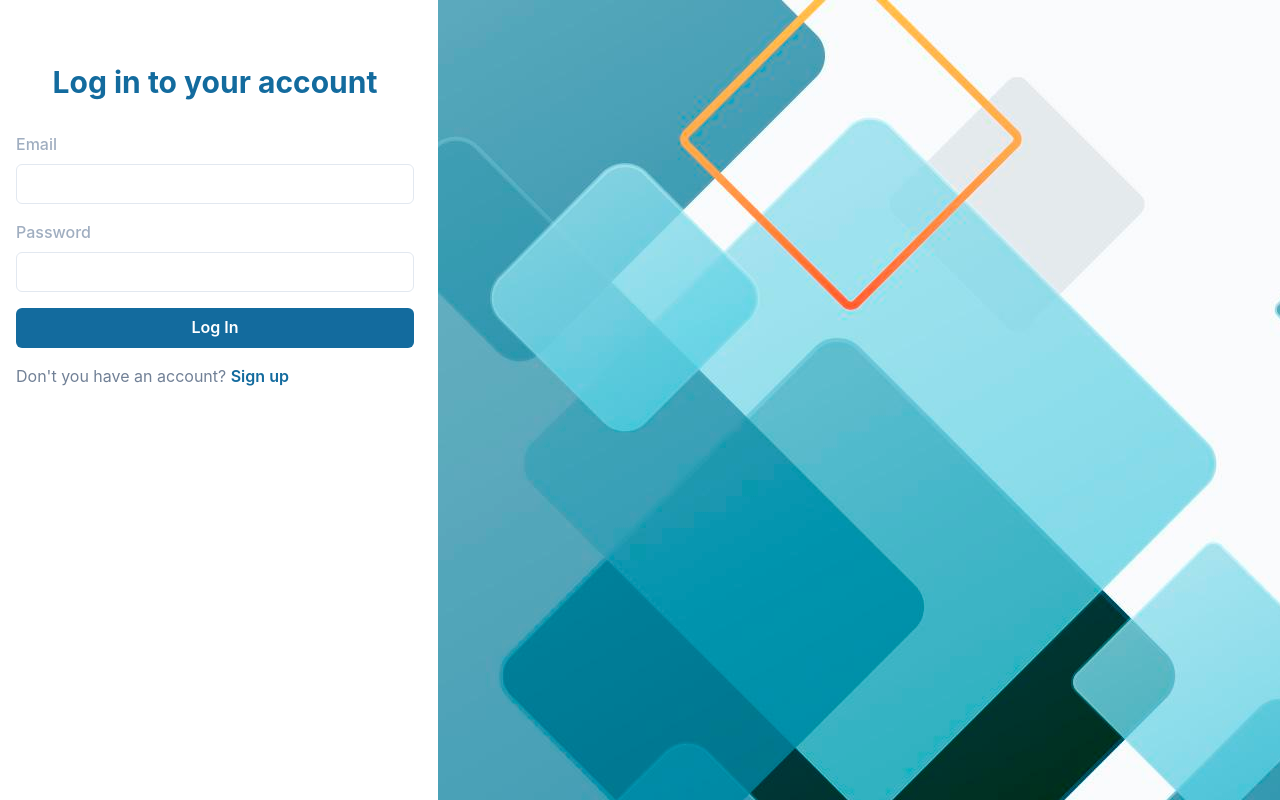
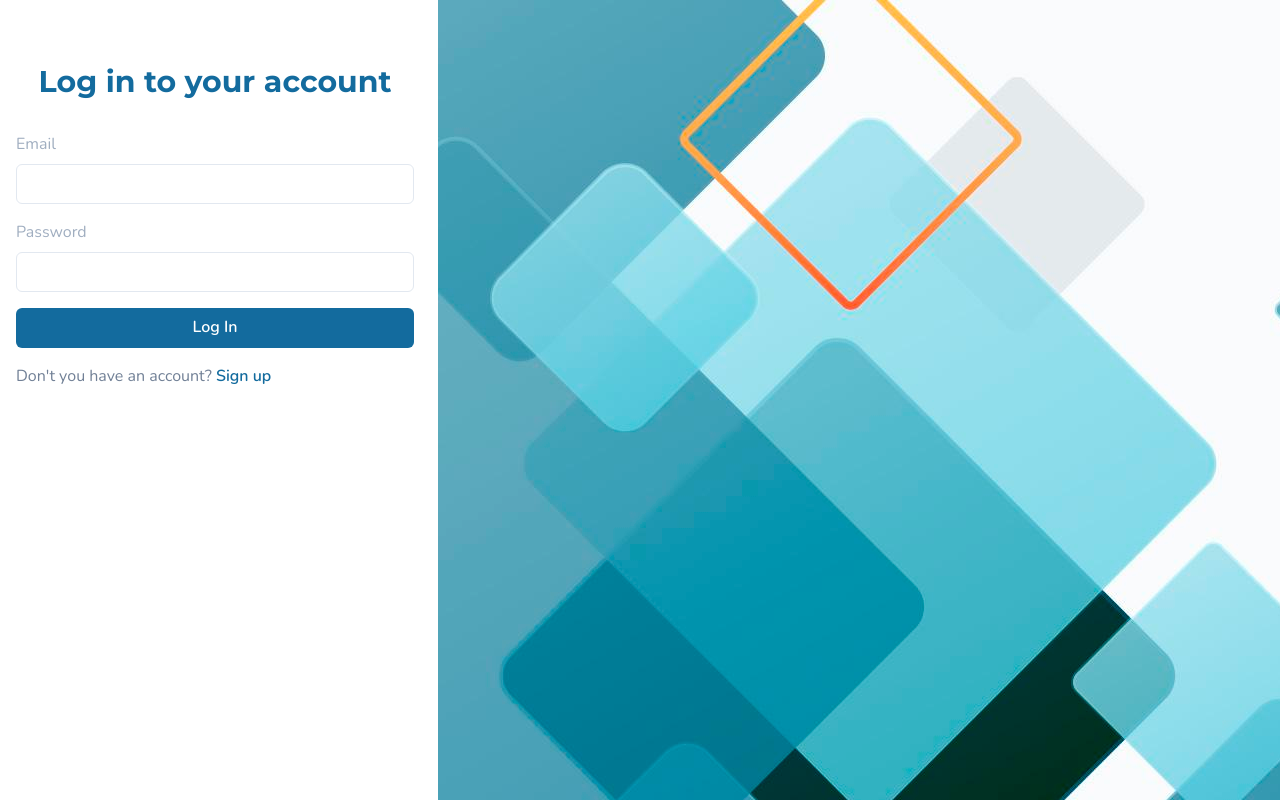
Before and after one commit to ether200/resource-manager, a React (Create React App) app in the folder client/: page / in a window 1280 px wide. Built offline with nearby package versions, Linux system fonts and the light colour scheme.

Commit message:
finished ui

```diff
--- a/client/public/index.html
+++ b/client/public/index.html
@@ -15,8 +15,9 @@
       user's mobile device or desktop. See https://developers.google.com/web/fundamentals/web-app-manifest/
     -->
     <link rel="manifest" href="%PUBLIC_URL%/manifest.json" />
+    <link rel="preconnect" href="https://fonts.gstatic.com" />
     <link
-      href="https://fonts.googleapis.com/css?family=Montserrat:400|Work+Sans:400"
+      href="https://fonts.googleapis.com/css2?family=Montserrat:ital,wght@0,100;0,200;0,300;0,400;0,500;0,600;0,700;0,800;0,900;1,100;1,200;1,300;1,400;1,500;1,600;1,700;1,800;1,900&family=Nunito:ital,wght@0,200;0,300;0,400;0,600;0,700;0,800;0,900;1,200;1,300;1,400;1,600;1,700;1,800;1,900&display=swap"
       rel="stylesheet"
     />
     <!--
--- a/client/src/components/Navbar/index.tsx
+++ b/client/src/components/Navbar/index.tsx
@@ -27,7 +27,6 @@ const Navbar: React.FC = () => {
         alignItems="center"
         width="100%"
       >
-        {/* ADD NO ME LA CONTAINER */}
         <Container
           maxW="container.xl"
           height="100%"
--- a/client/src/redux/actions/subjectActions.ts
+++ b/client/src/redux/actions/subjectActions.ts
@@ -12,32 +12,31 @@ import {
   RESET_SUBJECT_STATE,
   RESET_SELECTED_SUBJECT,
   SubjectDispatchTypes,
-} from './subjectActionsTypes';
+} from "./subjectActionsTypes";
 
 import {
   DELETE_ALL_RESOURCES_REQUEST,
   DELETE_ALL_RESOURCES_SUCCESS,
   GET_ALL_RESOURCES_SUCCESS,
   ResourceDispatchTypes,
-} from './resourceActionsTypes';
+} from "./resourceActionsTypes";
 
-import { USER_GET_FAIL } from './userActionsTypes';
+import { USER_GET_FAIL } from "./userActionsTypes";
 
-import { Dispatch } from 'redux';
-import axiosConfig from '../../config/axiosConfig';
-import authConfig from '../../config/authConfig';
-import handleAuthError from '../utils/handleAuthError';
+import { Dispatch } from "redux";
+import axiosConfig from "../../config/axiosConfig";
+import authConfig from "../../config/authConfig";
+import handleAuthError from "../utils/handleAuthError";
 
 type Subject = {
   name: string;
 };
 
-export const createSubject = (subject: Subject) => async (
-  dispatch: Dispatch<SubjectDispatchTypes>
-) => {
+export const createSubject =
+  (subject: Subject) => async (dispatch: Dispatch<SubjectDispatchTypes>) => {
     try {
       dispatch({ type: CREATE_SUBJECT_REQUEST });
-    const response = await axiosConfig.post('/api/subjects', subject, {
+      const response = await axiosConfig.post("/api/subjects", subject, {
         headers: authConfig(),
       });
       dispatch({
@@ -49,14 +48,18 @@ export const createSubject = (subject: Subject) => async (
     }
   };
 
-export const getSubject = (subjectId: string) => async (
-  dispatch: Dispatch<SubjectDispatchTypes | ResourceDispatchTypes>
-) => {
+export const getSubject =
+  (subjectId: string) =>
+  async (dispatch: Dispatch<SubjectDispatchTypes | ResourceDispatchTypes>) => {
     try {
       dispatch({ type: GET_SUBJECT_REQUEST });
       const response = await Promise.all([
-      axiosConfig.get(`/api/subjects/${subjectId}`, { headers: authConfig() }),
-      axiosConfig.get(`/api/resources/${subjectId}`, { headers: authConfig() }),
+        axiosConfig.get(`/api/subjects/${subjectId}`, {
+          headers: authConfig(),
+        }),
+        axiosConfig.get(`/api/resources/${subjectId}`, {
+          headers: authConfig(),
+        }),
       ]);
       dispatch({
         type: GET_SUBJECT_SUCCESS,
@@ -71,9 +74,9 @@ export const getSubject = (subjectId: string) => async (
     }
   };
 
-export const deleteSubject = (subjectId: string) => async (
-  dispatch: Dispatch<SubjectDispatchTypes | ResourceDispatchTypes>
-) => {
+export const deleteSubject =
+  (subjectId: string) =>
+  async (dispatch: Dispatch<SubjectDispatchTypes | ResourceDispatchTypes>) => {
     try {
       dispatch({ type: DELETE_SUBJECT_REQUEST });
       dispatch({ type: DELETE_ALL_RESOURCES_REQUEST });
@@ -94,7 +97,7 @@ export const getAllSubjects = async (
   dispatch: Dispatch<SubjectDispatchTypes>
 ) => {
   try {
-    const response = await axiosConfig.get('/api/subjects', {
+    const response = await axiosConfig.get("/api/subjects", {
       headers: authConfig(),
     });
     dispatch({
--- a/client/src/theme.ts
+++ b/client/src/theme.ts
@@ -1,6 +1,11 @@
 import { extendTheme, theme } from "@chakra-ui/react";
 
 export default extendTheme({
+  fonts: {
+    body: "Nunito, sans-serif",
+    heading: "Montserrat, sans-serif",
+    mono: "Nunito, sans-serif",
+  },
   colors: {
     primary: theme.colors.twitter,
     secondary: theme.colors.yellow,
```
Also changed, not shown: client/src/components/FormInput/index.tsx (+0 -9 lines), client/src/pages/Login.tsx (+0 -9 lines), 1 other file (tests, documents, lock files or other folders). Lines whose indentation alone changed are shown as unchanged.
